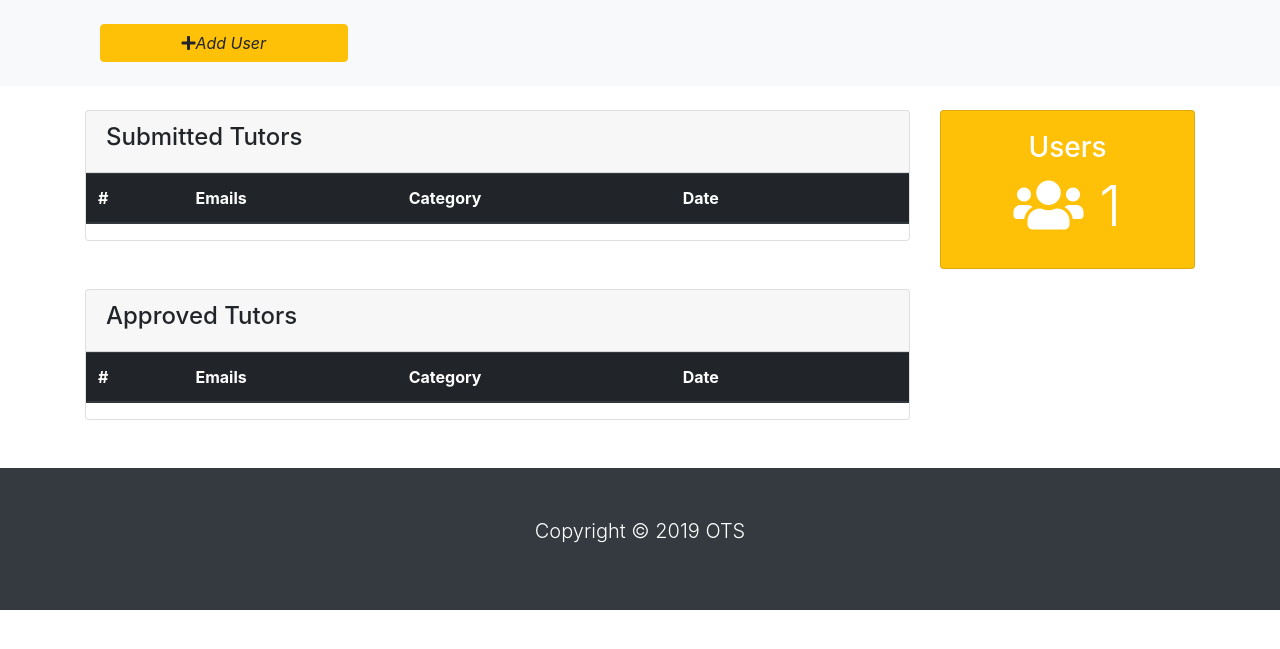
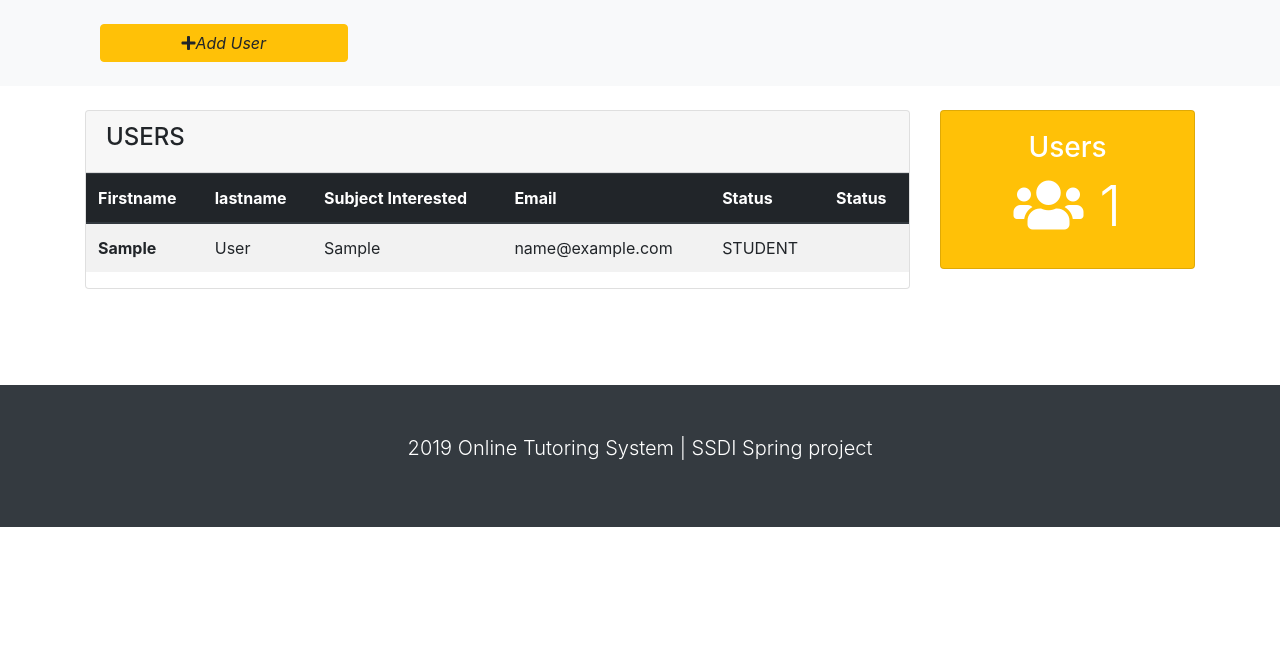
Before and after one commit to likhith99/OTS-HTML-CSS-PHP, a PHP site: page /AdminDashboard.php in a window 1280 px wide. Shown: the part 112-761 px from the top of the page. Run offline with PHP 8.4, Linux system fonts and the light colour scheme; tables that the repository leaves empty or names only in its code hold one stand-in row (values such as "Sample post"); lists and menus that the app fills with data are empty; some libraries are stand-ins or nearby versions.

Commit message:
Enhancing the aesthetics

```diff
--- a/AdminDashboard.php
+++ b/AdminDashboard.php
@@ -7,6 +7,13 @@
            or die("Failed to query database" .mysqli_error());
    //$row = mysqli_fetch_array($result);
    $num =mysqli_num_rows ($result);
+   if(isset($_POST['register'])) {
+     $EMAIL = 'email';
+
+   $comm = mysqli_query($conn, "UPDATE `users` SET `approved`=1 WHERE `email`= '$email' ");
+   header('Location: AdminDashboard.php');
+   exit;
+ }
 
 ?>
 
@@ -28,17 +35,17 @@
 <body>
   <nav class="navbar navbar-expand-sm navbar-dark bg-dark p-0">
     <div class="container">
-      <a href="index.html" class="navbar-brand">OTS</a>
+      <a href="AdminDashboard.php" class="navbar-brand">OTS</a>
       <button class="navbar-toggler" data-toggle="collapse" data-target="#navbarCollapse">
         <span class="navbar-toggler-icon"></span>
       </button>
       <div class="collapse navbar-collapse" id="navbarCollapse">
         <ul class="navbar-nav">
           <li class="nav-item px-2">
-            <a href="index.html" class="nav-link active"> Dashboard</a>
+            <a href="AdminDashboard.php" class="nav-link active"> Dashboard</a>
           </li>
           <li class="nav-item px-2">
-            <a href="users.html" class="nav-link">Users</a>
+            <a href="AdminDashboard.php" class="nav-link">Users</a>
           </li>
         </ul>
 
@@ -47,13 +54,13 @@
             <a href="#" class="nav-link dropdown-toggle" data-toggle="dropdown">
               <i class="fas fa-user"></i>Welcome admin
             </a>
-            <div class="dropdown-menu">
+            <!-- <div class="dropdown-menu">
                <a href="profile.html" class="dropdown-item"><i class="fas fa-user-circle"></i>Profile</a>
                <a href="settings.html" class="dropdown-item"><i class="fas fa-cog"></i>Settings</a>
-            </div>
+            </div> -->
           </li>
           <li class="nav-item">
-            <a href="login.html" class="nav-link">
+            <a href="login.php" class="nav-link">
               <i class="fas fa-user-times"></i>Logout
             </a>
           </li>
@@ -97,32 +104,61 @@
 
            <div class="card">
              <div class="card-header">
-               <h4>Submitted Tutors</h4>
+               <h4>USERS</h4>
              </div>
              <table class="table table-striped">
                <thead class="thead-dark">
                  <tr>
-                   <th>#</th>
-                   <th>Emails</th>
-                   <th>Category</th>
-                   <th>Date</th>
-                   <th></th>
+                   <th>Firstname</th>
+                   <th>lastname</th>
+                   <th>Subject Interested</th>
+                   <th>Email</th>
+                   <th>Status</th>
+                   <th>Status</th>
                  </tr>
                </thead>
                <tbody>
 
                 <?php
               while ($row= mysqli_fetch_assoc($result)) {
-               if ($row['role'] == '0' && $row['approved'] == '1' ) {
+               if ($row['role'] == '1' && $row['approved'] == '0' ) {
                    //echo "Login successful!! Welcome" . $row['email'];
                    echo "<tr>";
                    echo "<th>".$row['firstname']."</th>";
                    echo "<td>".$row['lastname']."</td>";
                    echo "<td>".$row['course']."</td>";
                    echo "<td>".$row['email']."</td>";
+                   echo "<td>NOT APPROVED</td>";
+                   // echo( "<td><button name= "register" >Approve</button></td>");
+                   echo "<td>".'<input type="submit" name= "register" value="Approve'  . '" />'."</td>";
                   }
 
-                }
+
+                //while ($row= mysqli_fetch_assoc($result)) {
+                 elseif ($row['role'] == '1' && $row['approved'] == '1' ) {
+                     //echo "Login successful!! Welcome" . $row['email'];
+                     echo "<tr>";
+                     echo "<th>".$row['firstname']."</th>";
+                     echo "<td>".$row['lastname']."</td>";
+                     echo "<td>".$row['course']."</td>";
+                     echo "<td>".$row['email']."</td>";
+                     echo "<td>APPROVED</td>";
+                     echo "<td></td>";
+                   }
+
+
+                  else {
+                       //echo "Login successful!! Welcome" . $row['email'];
+                       echo "<tr>";
+                       echo "<th>".$row['firstname']."</th>";
+                       echo "<td>".$row['lastname']."</td>";
+                       echo "<td>".$row['course']."</td>";
+                       echo "<td>".$row['email']."</td>";
+                       echo "<td>STUDENT</td>";
+                       echo "<td></td>";
+                      }
+
+                    }
                 ?>
 
 
@@ -133,7 +169,7 @@
            <br><br>
 
            <!--APPROVED TUTORS TABLE-->
-           <div class="card">
+           <!-- <div class="card">
              <div class="card-header">
                <h4>Approved Tutors</h4>
              </div>
@@ -152,13 +188,13 @@
 
                while ($row= mysqli_fetch_assoc($result)) {
               if ($row['role'] == '0' && $row['approved'] == '0' ) {
-                    //echo "Login successful!! Welcome" . $row['email'];
+                    echo "Login successful!! Welcome" . $row['email'];
                     echo "<tr>";
                     echo "<td>".$row['firstname']."</td>";
                     echo "<td>".$row['lastname']."</td>";
                     echo "<td>".$row['course']."</td>";
                     echo "<td>".$row['email']."</td>";
-                  }
+                 }
 
                  }
                  ?>
@@ -168,7 +204,7 @@
 
                </tbody>
              </table>
-           </div>
+           </div> -->
 
 
         </div>
@@ -194,9 +230,9 @@
       <div class="row">
         <div class="col">
           <p class="lead text-center">
-            Copyright &copy;
+
             <span id="year"></span>
-            OTS
+            Online Tutoring System | SSDI Spring project
           </p>
         </div>
       </div>
--- a/addpost.php
+++ b/addpost.php
@@ -86,7 +86,7 @@
 <body>
   <nav class="navbar navbar-expand-sm navbar-dark bg-dark p-0">
     <div class="container">
-      <a href="index.html" class="navbar-brand">OTS</a>
+      <a href="addpost.php" class="navbar-brand">OTS</a>
     </div>
   </nav>
 
--- a/login.php
+++ b/login.php
@@ -63,7 +63,7 @@
                         <input type="submit" id="btn" value="login" class="btn.btn-primary.btn-block">
                     </div>
                     <div class="form-group">
-                        <a href="register.html">Not a member? Register</a>
+                        <a href="register.php">Not a member? Register</a>
                     </div>
                 </form>
             </div>
@@ -80,9 +80,9 @@
       <div class="row">
         <div class="col">
           <p class="lead text-center">
-            Copyright &copy;
+
             <span id="year"></span>
-            OTS
+             Online Tutoring System | SSDI Spring project
           </p>
         </div>
       </div>
--- a/process.php
+++ b/process.php
@@ -8,13 +8,17 @@ $password = $_POST['password'];
 $password = stripcslashes($password);
 $email = mysql_real_escape_string($email);
 $password = mysql_real_escape_string($password);*/
-session_start();
+//session_start();
 $conn = mysqli_connect("localhost", "root", "") or die("cannot connect");
 mysqli_select_db($conn, "authentication") or die("cannot select DB");
 
 $result = mysqli_query($conn, "select * from users where email = '$email' and password = '$password'")
         or die("Failed to query database" .mysqli_error());
 $row = mysqli_fetch_array($result);
+if ($email == 'admin' && $password == '1234') {
+    //echo "Login successful!! Welcome" . $row['email'];
+    $_SESSION['name']=$email;
+    header("location: AdminDashboard.php");}
 if ($row['email'] == $email && $row['password'] == $password && $row['role'] == '1') {
     //echo "Login successful!! Welcome" . $row['email'];
     $_SESSION['name']=$email;
--- a/register.php
+++ b/register.php
@@ -107,7 +107,7 @@
 <body>
   <nav class="navbar navbar-expand-sm navbar-dark bg-dark p-0">
     <div class="container">
-      <a href="index.html" class="navbar-brand">OTS</a>
+      <a href="login.php" class="navbar-brand">OTS</a>
     </div>
   </nav>
 
@@ -198,9 +198,9 @@
       <div class="row">
         <div class="col">
           <p class="lead text-center">
-            Copyright &copy;
+
             <span id="year"></span>
-            OTS
+            Online Tutoring System | SSDI Spring project
           </p>
         </div>
       </div>
```
Also changed, not shown: StudentDashboard.php (+13 -19 lines), index.php (+50 -8 lines), posts.php (+3 -6 lines).
